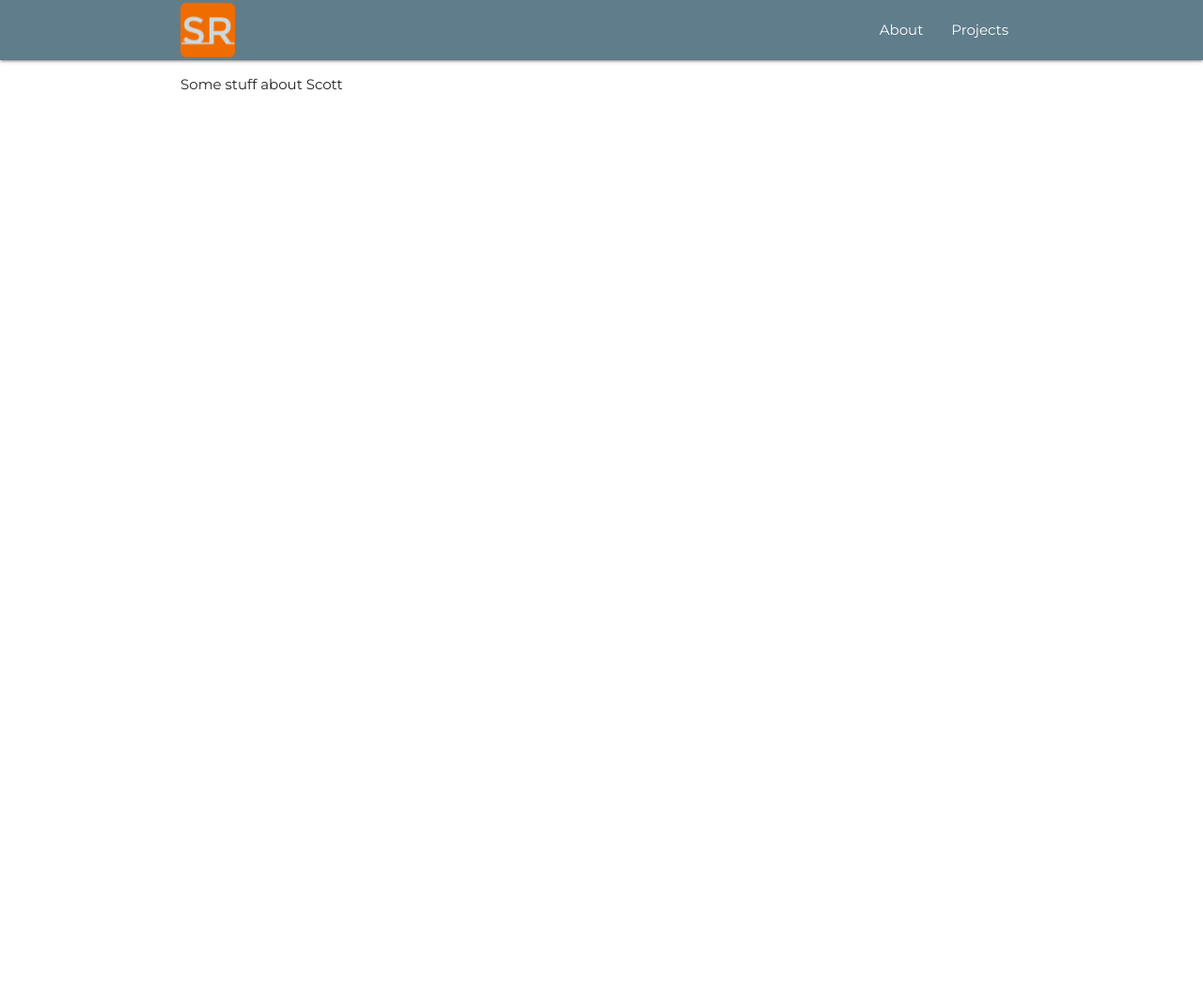
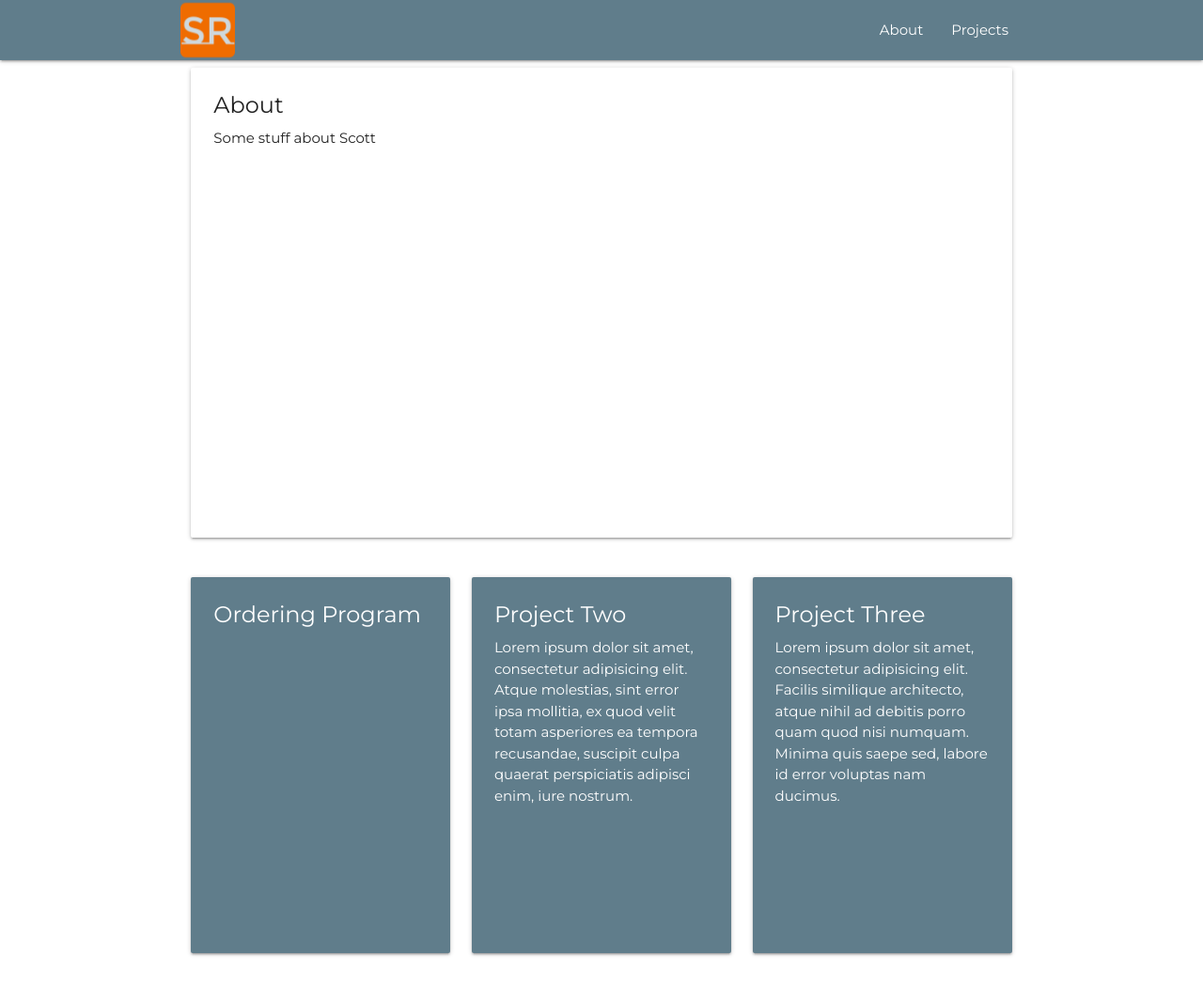
Before and after one commit to scottarock/portfolio, a plain HTML site: page index.html in a window 1280 px wide. Shown: the whole page at 94% size. Before the commit the page ends 800 px from the top, so only its background shows below. Drawn offline with Linux system fonts and the light colour scheme; a web font is replaced by a local one.

Commit message:
starting to add content

```diff
--- a/index.html
+++ b/index.html
@@ -20,24 +20,65 @@
   </head>
 
   <body>
+
+    <!-- navbar -->
     <div class="navbar-fixed">
       <nav>
-        <div class="nav-wrapper container">
+        <div class="nav-wrapper container" role="navigation">
           <a href="index.html" class="brand-logo">
             <img class="logo-image" src="images/logo.png" alt="logo">
           </a>
           <ul id="nav-mobile" class="right hide-on-med-and-down">
-            <li><a href="#">About</a></li>
-            <li><a href="">Projects</a></li>
+            <li><a href="#about">About</a></li>
+            <li><a href="#projects">Projects</a></li>
           </ul>
         </div>
       </nav>
     </div>
-    <main>
-      <div class="container">
-        <p>Some stuff about Scott</p>
+
+    <main class="container">
+
+      <!-- the about section -->
+      <div id="about" class="row">
+        <div class="col s12">
+          <div class="card large">
+            <div class="card-content">
+              <span class="card-title">About</span>
+              <p>Some stuff about Scott</p>
+            </div>
+          </div>
+        </div>
+      </div>
+
+      <!-- the projects section -->
+      <div id="projects" class="row">
+        <div class="col s12 m6 l4">
+          <div class="card medium blue-grey">
+            <div class="card-content white-text">
+              <span class="card-title">Ordering Program</span>
+              <p></p>
+            </div>
+          </div>
+        </div>
+        <div class="col s12 m6 l4">
+          <div class="card medium blue-grey">
+            <div class="card-content white-text">
+              <span class="card-title">Project Two</span>
+              <p>Lorem ipsum dolor sit amet, consectetur adipisicing elit. Atque molestias, sint error ipsa mollitia, ex quod velit totam asperiores ea tempora recusandae, suscipit culpa quaerat perspiciatis adipisci enim, iure nostrum.</p>
+            </div>
+          </div>
+        </div>
+        <div class="col s12 m6 l4">
+          <div class="card medium blue-grey">
+            <div class="card-content white-text">
+              <span class="card-title">Project Three</span>
+              <p>Lorem ipsum dolor sit amet, consectetur adipisicing elit. Facilis similique architecto, atque nihil ad debitis porro quam quod nisi numquam. Minima quis saepe sed, labore id error voluptas nam ducimus.</p>
+            </div>
+          </div>
+        </div>
       </div>
     </main>
+
     <!--JavaScript at end of body for optimized loading-->
     <script type="text/javascript" src="js/materialize.min.js"></script>
   </body>
```
